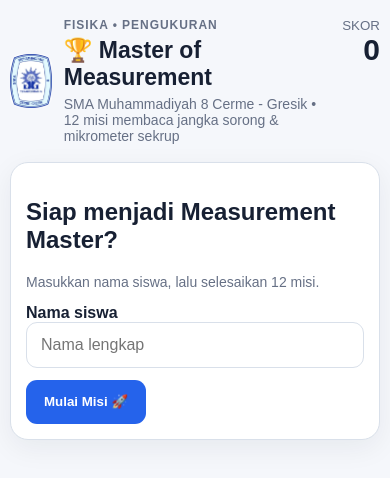
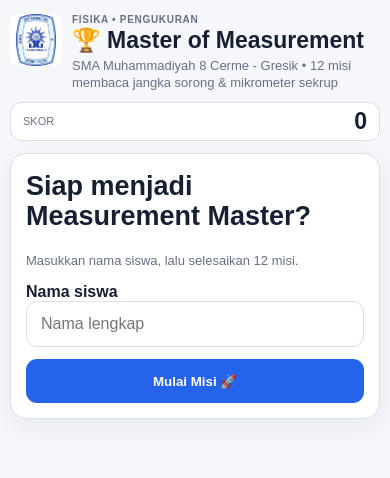
Before and after one commit to elyskusumawati-tech/master-of-measurement, a plain HTML site: page index.html in a window 390 px wide. Drawn offline with Linux system fonts and the light colour scheme.

Commit message:
Improve mobile layout for measurement game

```diff
--- a/index.html
+++ b/index.html
@@ -26,7 +26,24 @@ button.secondary{background:#eef1f6;color:#172033} button:disabled{opacity:.55;c
 .feedback{min-height:24px;margin-top:10px;font-weight:700} .good{color:#15803d} .bad{color:#b42318}
 .hint{font-size:13px;color:#667085} .missiontag{font-weight:800} .result{text-align:center}
 .trophy{font-size:54px} .finalscore{font-size:42px;font-weight:900;margin:6px 0}
-@media(max-width:520px){.wrap{padding:18px 10px 30px}.card{padding:15px}.logo{width:54px;height:54px}h1{font-size:23px}.question{font-size:18px}.answerrow{flex-direction:column}.unit{min-height:44px;justify-content:center}}
+@media(max-width:520px){
+.wrap{padding:14px 10px 26px}
+.top{display:flex;flex-direction:column;gap:10px;margin-bottom:12px}
+.brand{width:100%;gap:10px;align-items:flex-start}
+.logo{width:52px;height:52px;flex:0 0 52px;border-radius:9px}
+.kicker{font-size:10px;letter-spacing:.07em}
+h1{font-size:23px;line-height:1.08;margin:3px 0 5px}
+.sub{font-size:13px;line-height:1.3}
+.scorebox{width:100%;box-sizing:border-box;display:flex;align-items:center;justify-content:space-between;text-align:left;padding:7px 12px;border:1px solid #d9e0ea;border-radius:11px;background:#fff}
+.scorebox small{font-size:11px}
+.score{font-size:23px;line-height:1}
+.card{padding:15px;border-radius:16px;margin-top:10px}
+.card h2{font-size:27px;line-height:1.12;margin-top:2px}
+.question{font-size:18px}
+.answerrow{flex-direction:column}
+.unit{min-height:44px;justify-content:center}
+button{width:100%}
+}
 </style>
 </head>
 <body>
```
